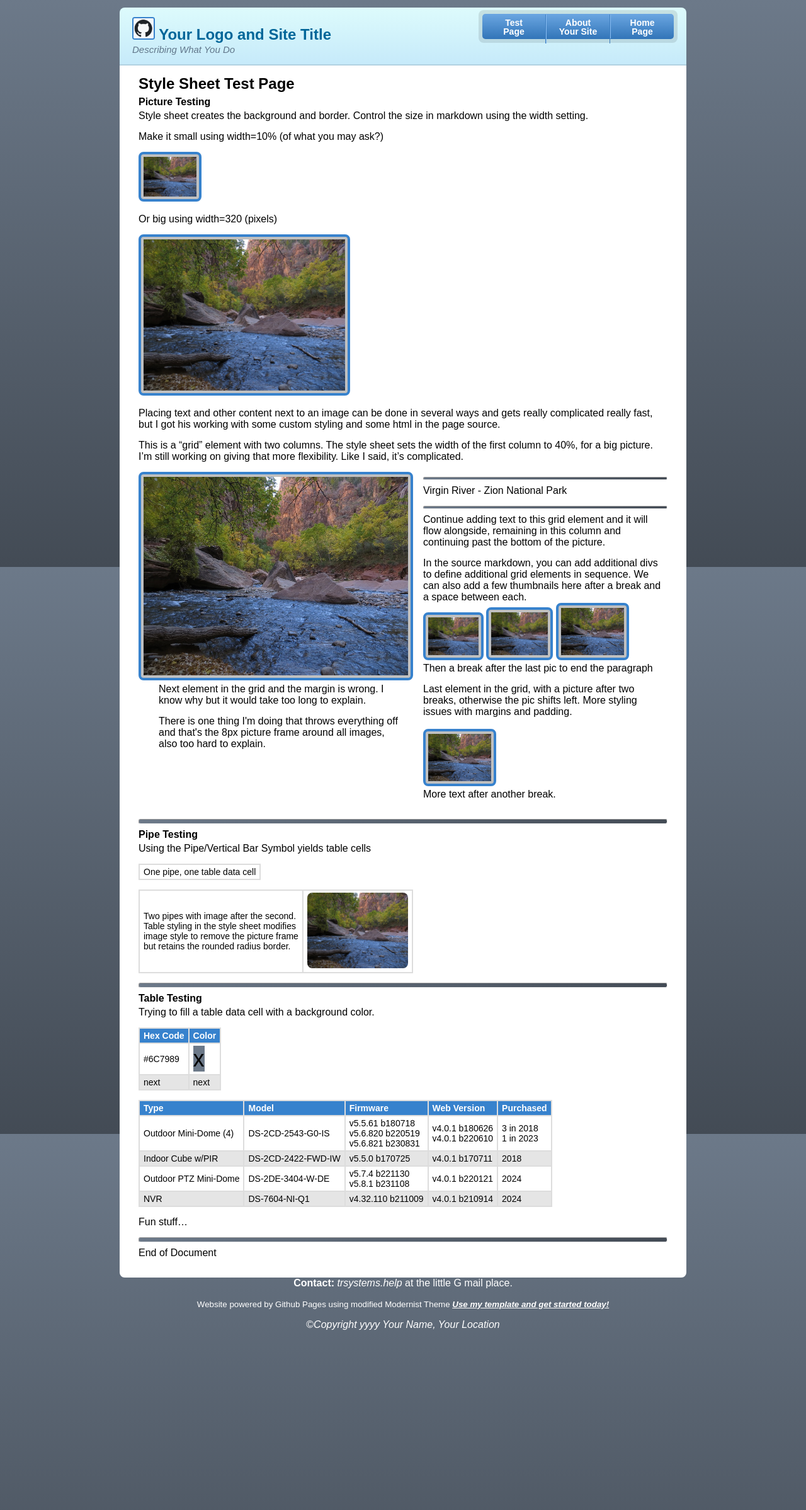
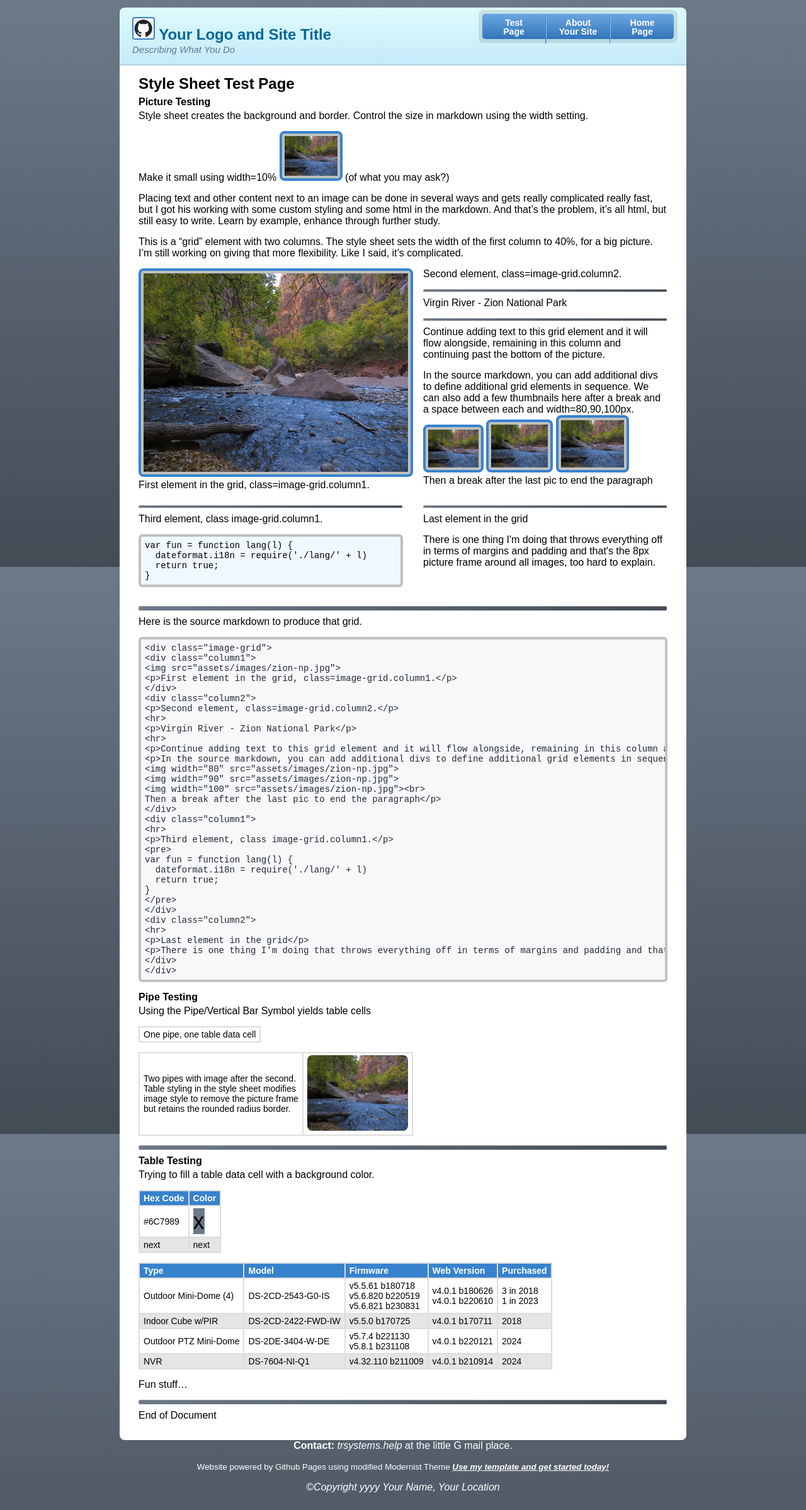
Before and after one commit to TR-Systems/modernist, a Jekyll site: the page built from test.md, in a window 1280 px wide. Shown: the whole page at 63% size. Built offline with Jekyll 4.4.1, drawn with Linux system fonts in a browser that asks for light colours; our own code applies the rules of GitHub Pages for plain Markdown files.

Commit message:
Style and Test Page Updates

````diff
--- a/_sass/tr-systems-modernist.scss
+++ b/_sass/tr-systems-modernist.scss
@@ -26,11 +26,6 @@ body {
 
 header, section, footer {
   display:block;
-}
-
-p {
-  margin:0 0 15px;
-  padding:0;
 }
 
 header {
@@ -168,9 +163,14 @@ section {
   display: grid;
   grid-template-columns: 50% 1fr;
   align-items: left;
+  .column1 {
+    hr {height: 3px;}
+  }
 /* Need to accomodate for 16px of image border  */
-  p {margin-left: 32px;}
-  hr {margin-left: 32px; height: 3px;}
+  .column2 {
+    p {margin-left: 32px;}
+    hr {margin-left: 32px; height: 3px;}
+  }
 }
 
 /* margin: top 0, left/right 0, bottom NNpx */
--- a/test.md
+++ b/test.md
@@ -3,45 +3,85 @@
 #### Picture Testing
 Style sheet creates the background and border. Control the size in markdown using the width setting.
 
-Make it small using width=10% (of what you may ask?)
+Make it small using width=10% <img width="10%" src="assets/images/zion-np.jpg" alt="Bike">  (of what you may ask?)
 
-<img width="10%" src="assets/images/zion-np.jpg" alt="Bike">
-
-Or big using width=320 (pixels)
-
-<img width="320" src="assets/images/zion-np.jpg">
-
-Placing text and other content next to an image can be done in several ways and gets really complicated really fast, but I got his working with some custom styling and some html in the page source.
+Placing text and other content next to an image can be done in several ways and gets really complicated really fast, but I got his working with some custom styling and some html in the markdown. And that's the problem, it's all html, but still easy to write. Learn by example, enhance through further study.
 
 This is a "grid" element with two columns. The style sheet sets the width of the first column to 40%, for a big picture. I'm still working on giving that more flexibility. Like I said, it's complicated.
 
 <div class="image-grid">
-<div class="item1">
-    <img src="assets/images/zion-np.jpg">
+<div class="column1">
+<img src="assets/images/zion-np.jpg">
+<p>First element in the grid, class=image-grid.column1.</p>
 </div>
-<div class="item2">
+<div class="column2">
+<p>Second element, class=image-grid.column2.</p>
 <hr>
 <p>Virgin River - Zion National Park</p>
 <hr>
 <p>Continue adding text to this grid element and it will flow alongside, remaining in this column and continuing past the bottom of the picture.</p>
-<p>In the source markdown, you can add additional divs to define additional grid elements in sequence. We can also add a few thumbnails here after a break and a space between each.<br>
+<p>In the source markdown, you can add additional divs to define additional grid elements in sequence. We can also add a few thumbnails here after a break and a space between each and width=80,90,100px.<br>
 <img width="80" src="assets/images/zion-np.jpg">
 <img width="90" src="assets/images/zion-np.jpg">
 <img width="100" src="assets/images/zion-np.jpg"><br>
 Then a break after the last pic to end the paragraph</p>
 </div>
-<div class="item3">
-<p>Next element in the grid and the margin is wrong. I know why but it would take too long to explain.</p>
-<p>There is one thing I'm doing that throws everything off and that's the 8px picture frame around all images, also too hard to explain.</p>
+<div class="column1">
+<hr>
+<p>Third element, class image-grid.column1.</p>
+<pre>
+var fun = function lang(l) {
+  dateformat.i18n = require('./lang/' + l)
+  return true;
+}
+</pre>
 </div>
-<div class="item4">
-<p>Last element in the grid, with a picture after two breaks, otherwise the pic shifts left. More styling issues with margins and padding.<br><br>
-<img width="100" src="assets/images/zion-np.jpg"><br>
-More text after another break.</p>
+<div class="column2">
+<hr>
+<p>Last element in the grid</p>
+<p>There is one thing I'm doing that throws everything off in terms of margins and padding and that's the 8px picture frame around all images, too hard to explain.</p>
 </div>
 </div>
 
 ---
+
+Here is the source markdown to produce that grid.
+
+```
+<div class="image-grid">
+<div class="column1">
+<img src="assets/images/zion-np.jpg">
+<p>First element in the grid, class=image-grid.column1.</p>
+</div>
+<div class="column2">
+<p>Second element, class=image-grid.column2.</p>
+<hr>
+<p>Virgin River - Zion National Park</p>
+<hr>
+<p>Continue adding text to this grid element and it will flow alongside, remaining in this column and continuing past the bottom of the picture.</p>
+<p>In the source markdown, you can add additional divs to define additional grid elements in sequence. We can also add a few thumbnails here after a break and a space between each and width=80,90,100px.<br>
+<img width="80" src="assets/images/zion-np.jpg">
+<img width="90" src="assets/images/zion-np.jpg">
+<img width="100" src="assets/images/zion-np.jpg"><br>
+Then a break after the last pic to end the paragraph</p>
+</div>
+<div class="column1">
+<hr>
+<p>Third element, class image-grid.column1.</p>
+<pre>
+var fun = function lang(l) {
+  dateformat.i18n = require('./lang/' + l)
+  return true;
+}
+</pre>
+</div>
+<div class="column2">
+<hr>
+<p>Last element in the grid</p>
+<p>There is one thing I'm doing that throws everything off in terms of margins and padding and that's the 8px picture frame around all images, too hard to explain.</p>
+</div>
+</div>
+```
 
 #### Pipe Testing
 Using the Pipe/Vertical Bar Symbol yields table cells
````
